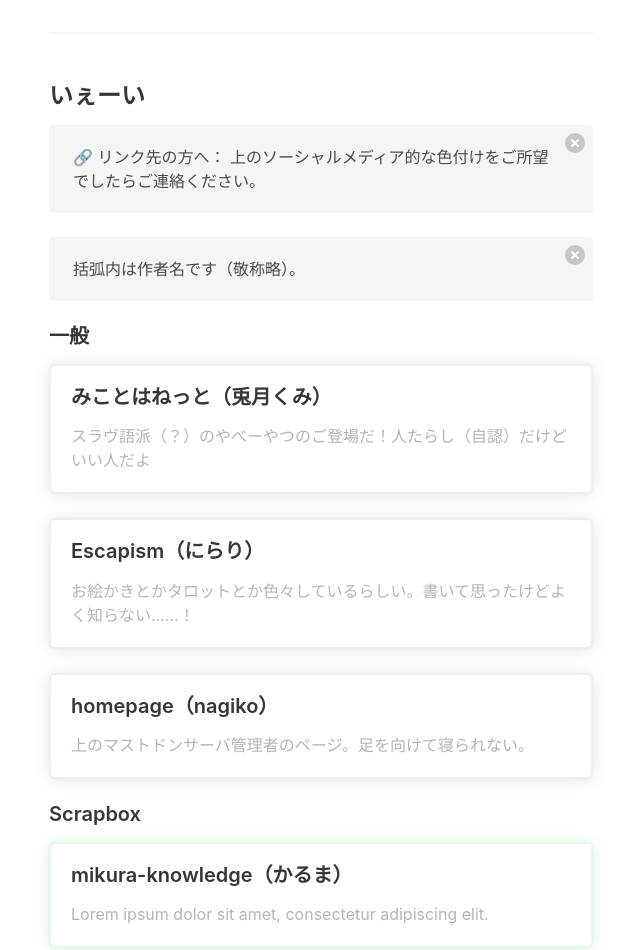
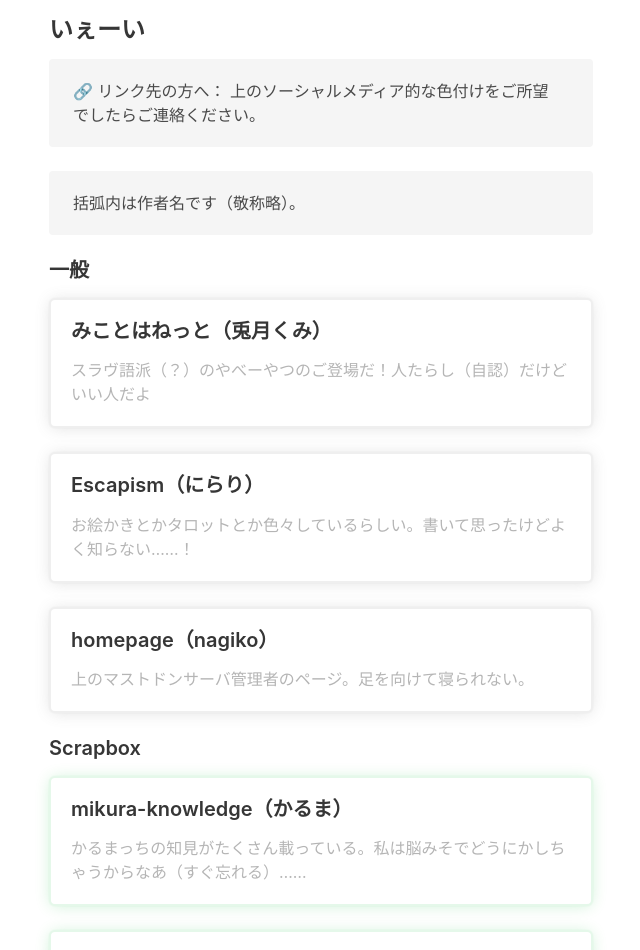
Before and after one commit to akaregi/fedyya2, a Vue app: page /links in a window 1280 px wide. Shown: the part 620-1570 px from the top of the page, without its empty margins (319-959 px from the left). Built offline with nearby package versions, Linux system fonts and the light colour scheme.

Commit message:
Edited Links
Signed-off-by: akaregi <akg.tachibana@gmail.com>

```diff
--- a/src/views/Links.vue
+++ b/src/views/Links.vue
@@ -17,17 +17,15 @@
       url="https://felesitas.cloud/@akane"
     />
 
-    <hr>
-
     <h3>いぇーい</h3>
 
-    <b-notification>
+    <div class="notification">
       <p>🔗 リンク先の方へ： 上のソーシャルメディア的な色付けをご所望でしたらご連絡ください。</p>
-    </b-notification>
+    </div>
 
-    <b-notification>
+    <div class="notification">
       <p>括弧内は作者名です（敬称略）。</p>
-    </b-notification>
+    </div>
 
     <h4>一般</h4>
     <LinkBox
@@ -52,7 +50,7 @@
     <LinkBox
       class="is-scrapbox"
       title="mikura-knowledge（かるま）"
-      lead="Lorem ipsum dolor sit amet, consectetur adipiscing elit."
+      lead="かるまっちの知見がたくさん載っている。私は脳みそでどうにかしちゃうからなあ（すぐ忘れる）……"
       url="https://scrapbox.io/mikura-knowledge/"
     />
 
@@ -78,9 +76,3 @@ export default class Links extends Vue {
   }
 }
 </script>
-
-<style lang="scss" scoped>
-hr {
-  margin: 3rem 0;
-}
-</style>
```
